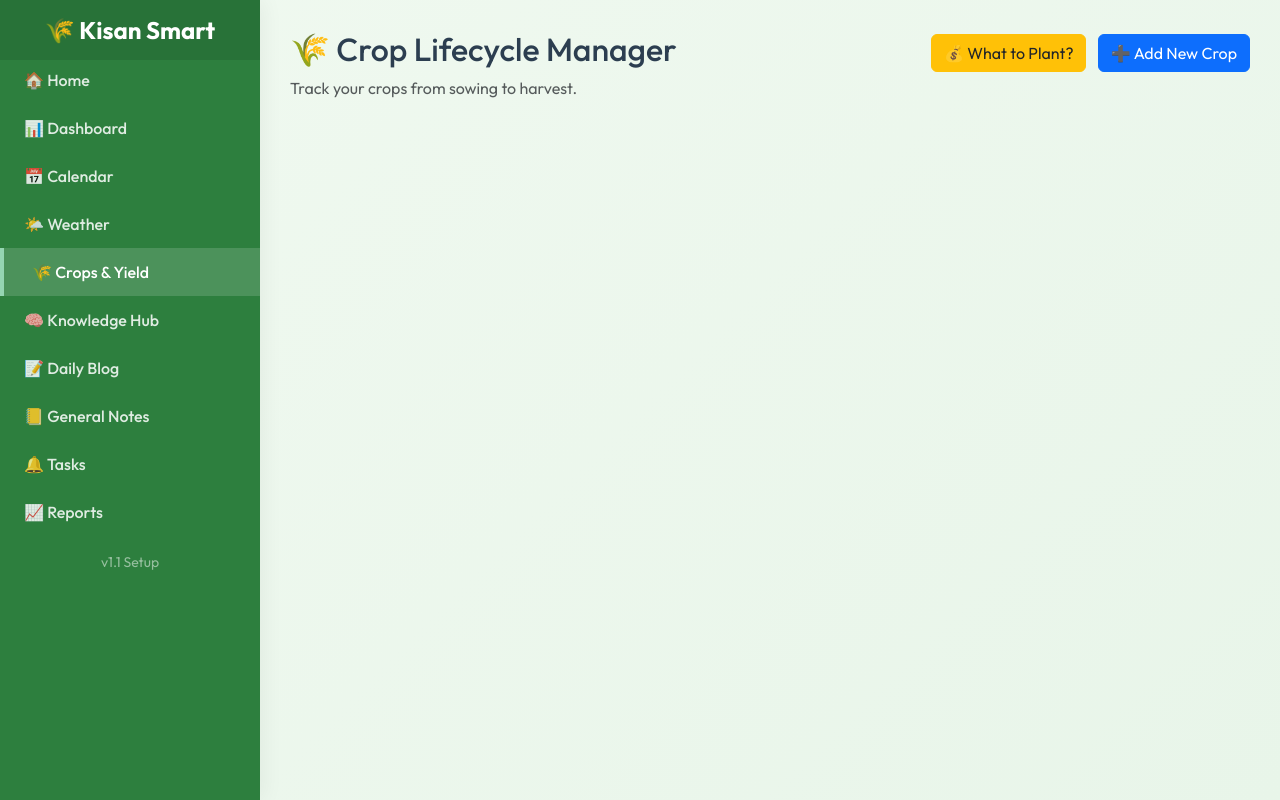
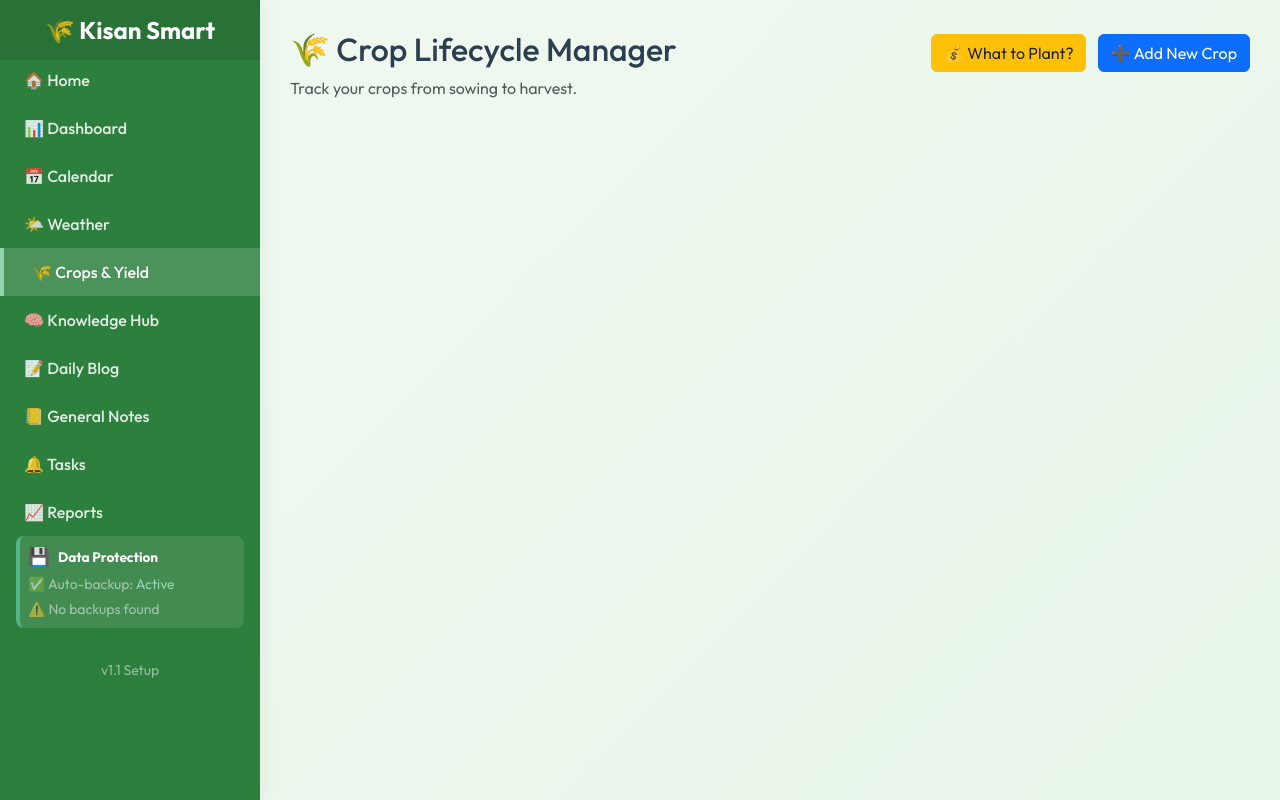
Before and after one commit to Bibekdka/Farmate, a Flask app: page /crops in a window 1280 px wide. Run offline with Flask 3, Linux system fonts and the light colour scheme.

Commit message:
feat: Add live backup status indicator and auto-restore latest data on startup

```diff
--- a/app.py
+++ b/app.py
@@ -812,6 +812,43 @@ def delete_note(note_id):
     db.session.commit()
     return redirect(url_for('notes'))
 
+@app.route('/api/backup_status')
+def backup_status_api():
+    """Return backup status for UI display"""
+    try:
+        backup_dir = Path('backups')
+        if not backup_dir.exists():
+            return jsonify({'last_backup': None, 'status': 'no_backups'})
+
+        # Find all backups
+        all_backups = list(backup_dir.glob('*.db'))
+        if not all_backups:
+            return jsonify({'last_backup': None, 'status': 'no_backups'})
+
+        # Get the newest backup
+        newest_backup = max(all_backups, key=lambda x: x.stat().st_mtime)
+        last_backup_time = datetime.datetime.fromtimestamp(newest_backup.stat().st_mtime)
+
+        # Get current database info
+        db_path = Path('instance/farm_data.db')
+        db_info = {}
+        if db_path.exists():
+            db_time = datetime.datetime.fromtimestamp(db_path.stat().st_mtime)
+            db_info = {
+                'last_modified': db_time.isoformat(),
+                'size_kb': db_path.stat().st_size / 1024
+            }
+
+        return jsonify({
+            'last_backup': last_backup_time.isoformat(),
+            'backup_count': len(all_backups),
+            'database': db_info,
+            'status': 'ok'
+        })
+    except Exception as e:
+        return jsonify({'error': str(e), 'status': 'error'})
+
+
 if __name__ == '__main__':
     with app.app_context():
         db.create_all()
--- a/templates/base.html
+++ b/templates/base.html
@@ -197,9 +197,24 @@
             </a>
         </div>
 
+        <!-- Backup Status Indicator -->
+        <div class="mt-auto px-3 pb-3">
+            <div class="backup-status p-2"
+                style="background: rgba(255,255,255,0.1); border-radius: 8px; border-left: 4px solid #52b788;">
+                <div class="d-flex align-items-center gap-2 mb-1">
+                    <span style="font-size: 1.1rem;">💾</span>
+                    <strong style="font-size: 0.85rem;">Data Protection</strong>
+                </div>
+                <div class="small text-white-50" id="backup-status">
+                    <div class="mb-1">✅ Auto-backup: <span style="color: #95d5b2;">Active</span></div>
+                    <div id="last-backup-time">Loading...</div>
+                </div>
+            </div>
+        </div>
+
         <!-- Bottom Section -->
-        <div class="mt-auto p-3">
-            <div class="text-white-50 small text-center">v1.1 Setup</div>
+        <div class="p-3 text-center">
+            <div class="text-white-50 small">v1.1 Setup</div>
         </div>
     </nav>
 
@@ -216,7 +231,42 @@
 
     <script src="https://cdn.jsdelivr.net/npm/bootstrap@5.3.0/dist/js/bootstrap.bundle.min.js"></script>
     <script>
-        // Check for specific reminders (Simple mocked logic)
+        // Fetch and display backup status
+        function updateBackupStatus() {
+            fetch('/api/backup_status')
+                .then(response => response.json())
+                .then(data => {
+                    const statusDiv = document.getElementById('last-backup-time');
+                    if (data.last_backup) {
+                        const timeAgo = getTimeAgo(new Date(data.last_backup));
+                        statusDiv.innerHTML = `📅 Last: <span style="color: #95d5b2;">${timeAgo}</span>`;
+                    } else {
+                        statusDiv.innerHTML = '⚠️ No backups found';
+                    }
+                })
+                .catch(err => {
+                    console.error('Backup status error:', err);
+                });
+        }
+
+        function getTimeAgo(date) {
+            const seconds = Math.floor((new Date() - date) / 1000);
+            if (seconds < 60) return 'Just now';
+            const minutes = Math.floor(seconds / 60);
+            if (minutes < 60) return `${minutes}m ago`;
+            const hours = Math.floor(minutes / 60);
+            if (hours < 24) return `${hours}h ago`;
+            const days = Math.floor(hours / 24);
+            if (days === 1) return 'Yesterday';
+            if (days < 7) return `${days}d ago`;
+            return date.toLocaleDateString();
+        }
+
+        // Update on load and every 30 seconds
+        updateBackupStatus();
+        setInterval(updateBackupStatus, 30000);
+
+        // Check for specific reminders
         function checkReminders() {
             const now = new Date();
             const hour = now.getHours();
```
Also changed, not shown: backups/manifest_20260203_232420.json (added, +10 -0 lines), check_latest_data.py (added, +80 -0 lines).
